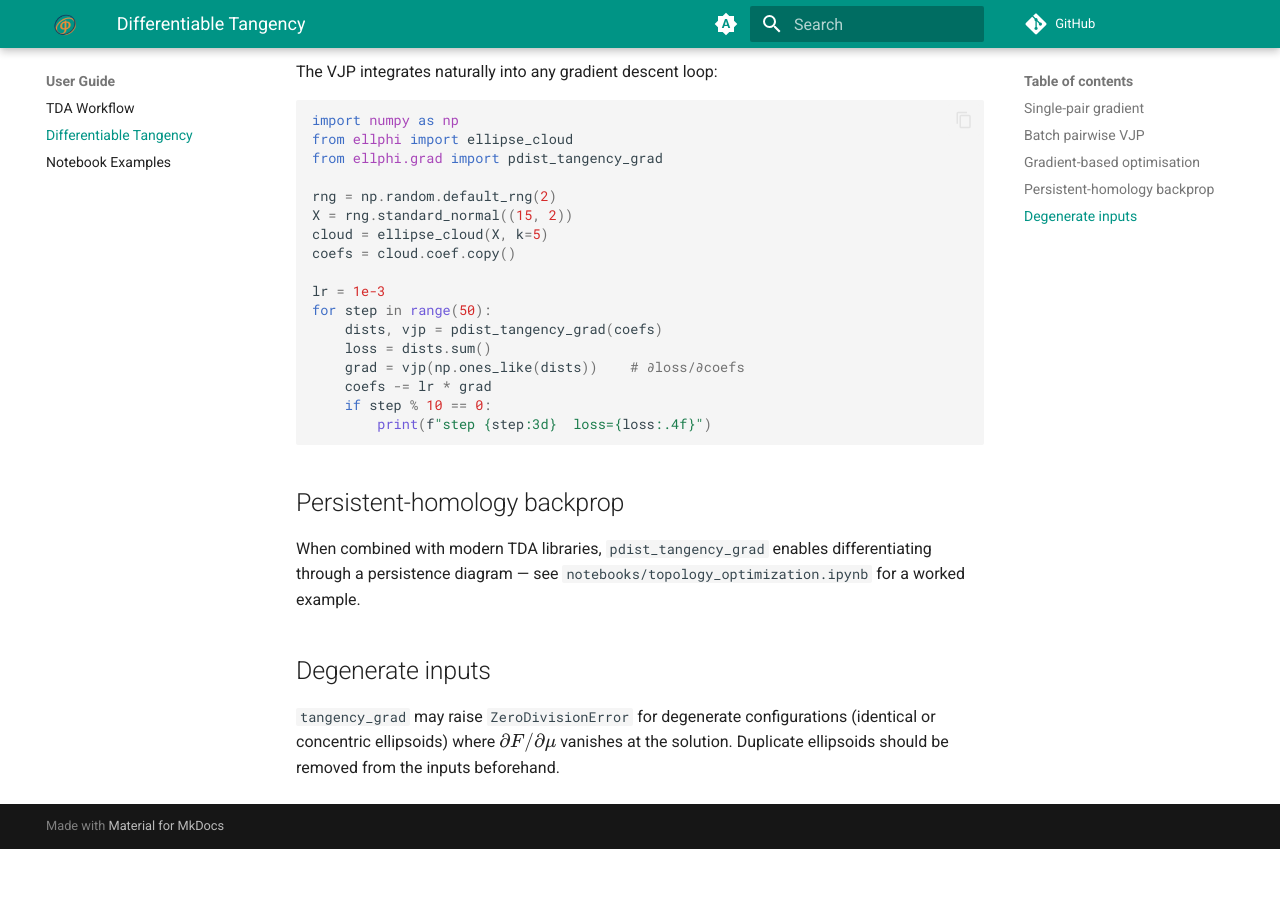
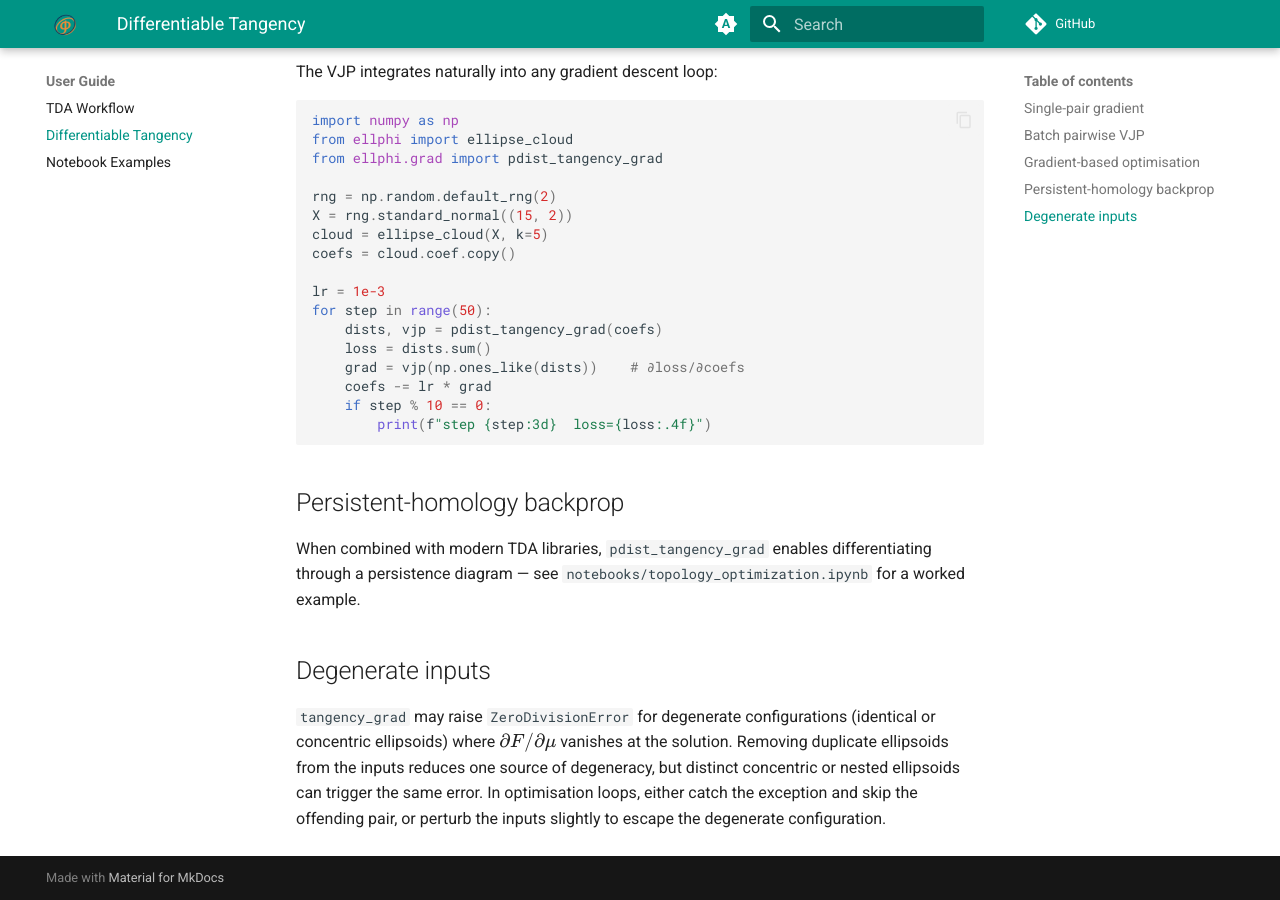
Before and after one commit to t-uda/ellphi, an MkDocs documentation site: the page built from docs/guide/differentiable.md, in a window 1280 px wide and 900 px high, scrolled down 1241 px. Built offline with MkDocs 1.6.1 and Material for MkDocs 9.7.7, drawn with Linux system fonts in a browser that asks for light colours; comment, search, counter and statistics services are not loaded; before the commit the page ends 2090 px from its top, so only the background shows below that.

Commit message:
docs: fix broken notebook link note and restore degenerate-input guidance
notebooks.md: mark topology_optimization link as pending next release
(the notebook is not yet on origin/main).

differentiable.md: clarify that distinct concentric/nested ellipsoids
also trigger ZeroDivisionError, not only duplicates; restore guidance
to catch the exception or perturb inputs in optimisation loops.

Co-Authored-By: Claude Sonnet 4.6 <noreply@anthropic.com>

```diff
--- a/docs/guide/differentiable.md
+++ b/docs/guide/differentiable.md
@@ -84,4 +84,7 @@ worked example.
 
 `tangency_grad` may raise `ZeroDivisionError` for degenerate configurations (identical
 or concentric ellipsoids) where $\partial F/\partial \mu$ vanishes at the solution.
-Duplicate ellipsoids should be removed from the inputs beforehand.
+Removing duplicate ellipsoids from the inputs reduces one source of degeneracy, but
+distinct concentric or nested ellipsoids can trigger the same error.  In optimisation
+loops, either catch the exception and skip the offending pair, or perturb the inputs
+slightly to escape the degenerate configuration.
```
Also changed, not shown: docs/guide/notebooks.md (+1 -1 lines).
